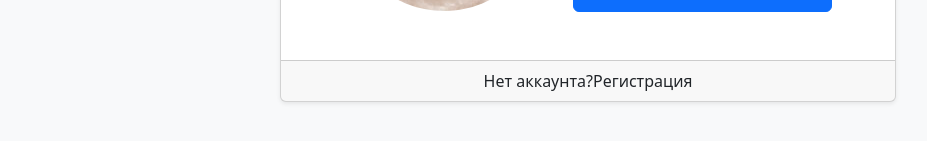
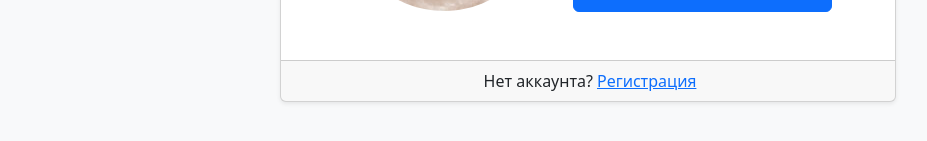
Before and after one commit to VolkovDani/fullstack-javascript-project-12, a React (Create React App) app in the folder frontend/: page /login in a window 1280 px wide. Shown: the part 497-638 px from the top of the page, without its empty margins (52-979 px from the left). Built offline with nearby package versions, Linux system fonts and the light colour scheme; no server answers.

Commit message:
add: кнопка для регистрации в окне логина

```diff
--- a/frontend/src/components/Login.jsx
+++ b/frontend/src/components/Login.jsx
@@ -129,8 +129,21 @@ const Login = () => {
               <Card.Footer
                 className="text-center "
               >
-                <span>Нет аккаунта?</span>
-                <a>Регистрация</a>
+                <span
+                  className="m-1"
+                >
+                  Нет аккаунта?
+                </span>
+                <Card.Link
+                  href="/signup"
+                  aria-label="Перейти к регистрации"
+                  onClick={(e) => {
+                    e.preventDefault();
+                    navigate('/signup');
+                  }}
+                >
+                  Регистрация
+                </Card.Link>
               </Card.Footer>
             </Card>
           </Col>
```
